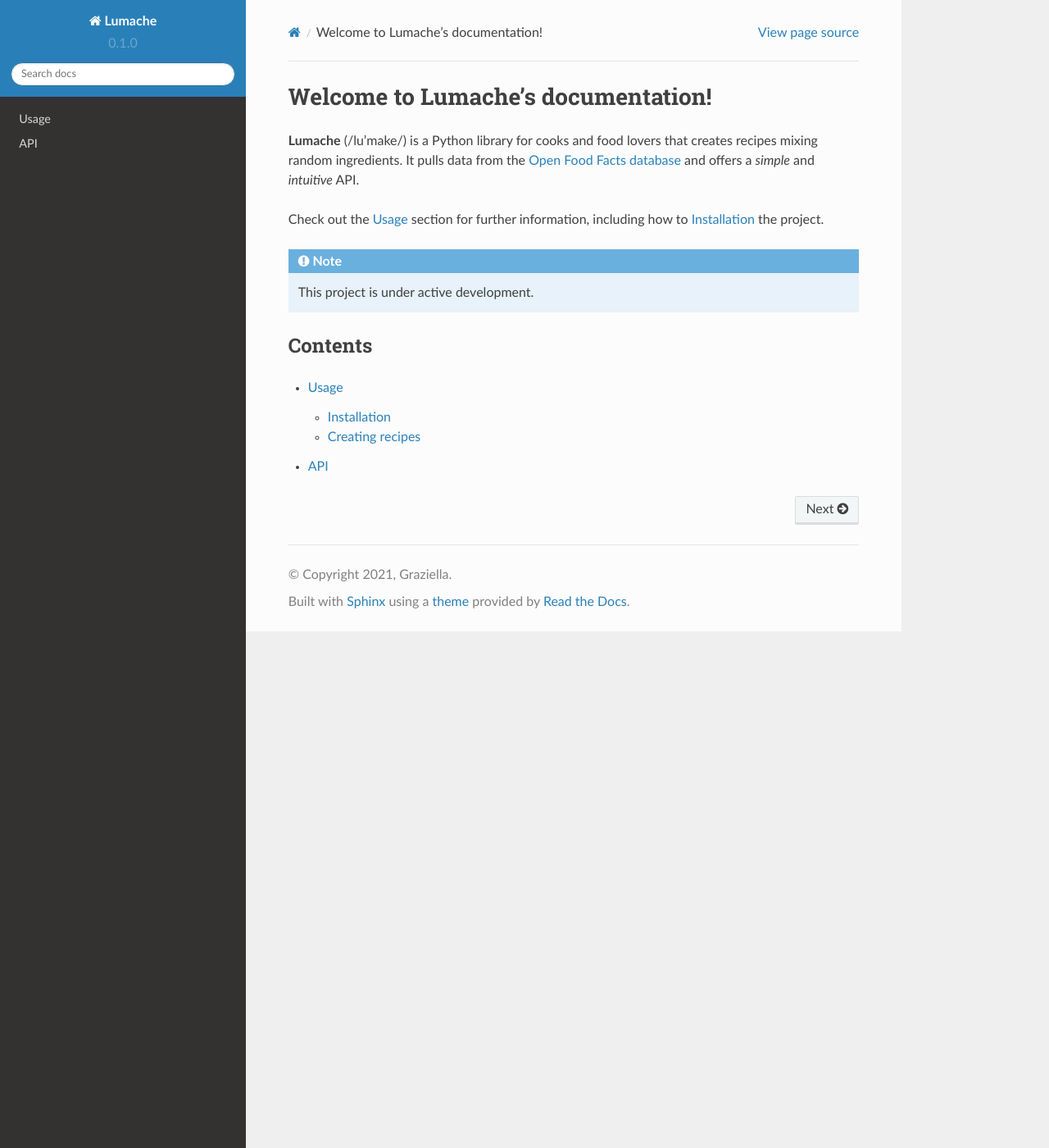
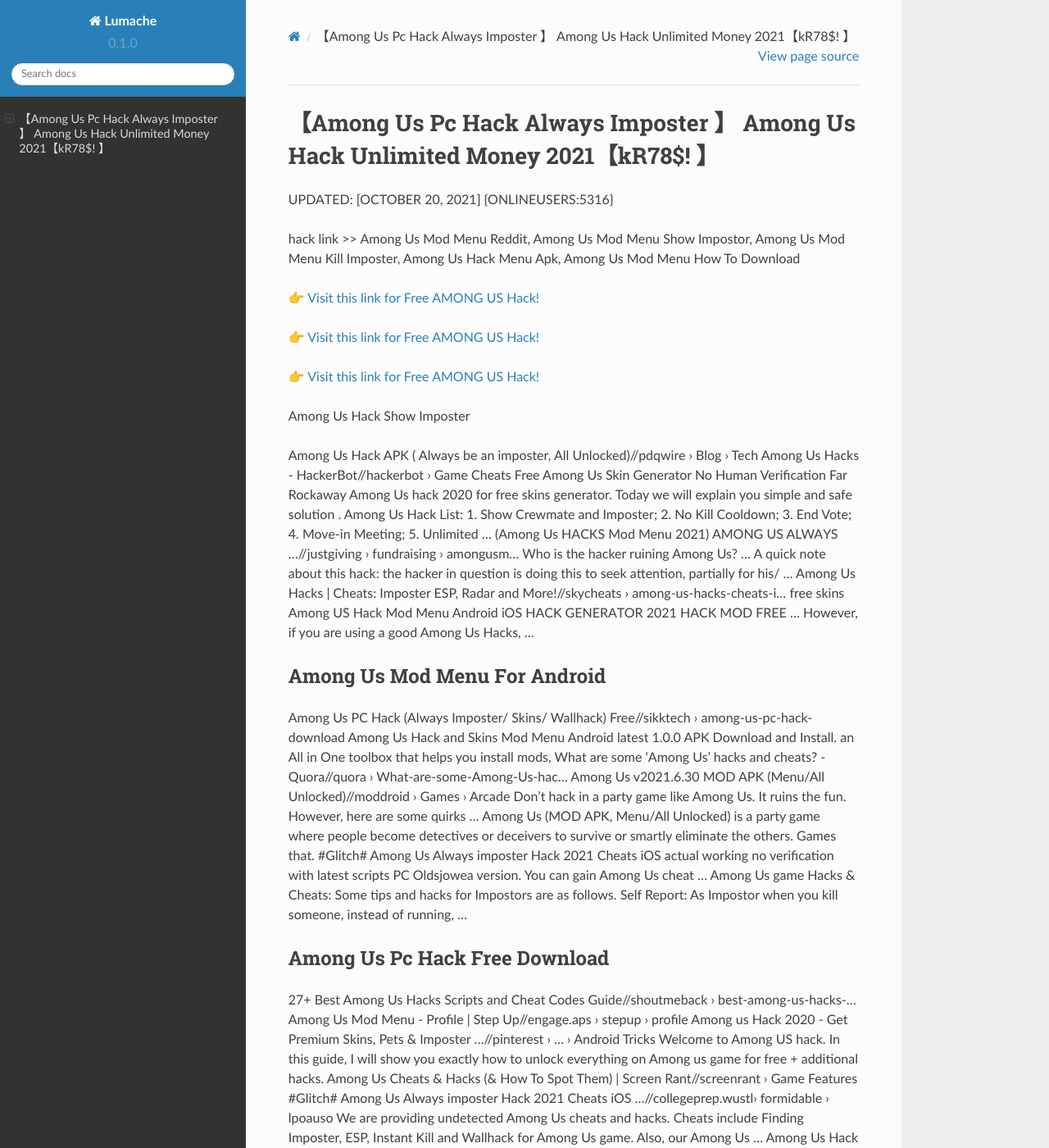
Before and after one commit to Wilkinsves/AmongUs22, a Sphinx documentation site: the page built from docs/source/index.rst, in a window 1280 px wide and 1400 px high. Shown: the whole window at 82% size. Built offline with Sphinx 7.4.7 and the Read the Docs theme 2.0.0, drawn with Linux system fonts in a browser that asks for light colours; some of the changed text lies outside the part shown.

Commit message:
Update index.rst

```diff
--- a/docs/source/index.rst
+++ b/docs/source/index.rst
@@ -1,22 +1,62 @@
-Welcome to Lumache's documentation!
-===================================
+【Among Us Pc Hack Always Imposter 】 Among Us Hack Unlimited Money 2021【kR78$! 】
+==============================================================================
+UPDATED: [OCTOBER 20, 2021] {ONLINEUSERS:5316}
 
-**Lumache** (/lu'make/) is a Python library for cooks and food lovers
-that creates recipes mixing random ingredients.
-It pulls data from the `Open Food Facts database <https://world.openfoodfacts.org/>`_
-and offers a *simple* and *intuitive* API.
+hack link >> Among Us Mod Menu Reddit, Among Us Mod Menu Show Impostor, Among Us Mod Menu Kill Imposter, Among Us Hack Menu Apk, Among Us Mod Menu How To Download
 
-Check out the :doc:`usage` section for further information, including
-how to :ref:`installation` the project.
+`👉 Visit this link for Free AMONG US Hack! <https://redirekt.in/thknm>`_
 
-.. note::
+`👉 Visit this link for Free AMONG US Hack! <https://redirekt.in/thknm>`_
 
-   This project is under active development.
+`👉 Visit this link for Free AMONG US Hack! <https://redirekt.in/thknm>`_
 
-Contents
---------
+Among Us Hack Show Imposter
 
-.. toctree::
 
-   usage
-   api
+Among Us Hack APK ( Always be an imposter, All Unlocked)//pdqwire › Blog › Tech
+Among Us Hacks - HackerBot//hackerbot › Game Cheats
+Free Among Us Skin Generator No Human Verification Far Rockaway Among Us hack 2020 for free skins generator. Today we will explain you simple and safe solution .
+Among Us Hack List: 1. Show Crewmate and Imposter; 2. No Kill Cooldown; 3. End Vote; 4. Move-in Meeting; 5. Unlimited ...
+(Among Us HACKS Mod Menu 2021) AMONG US ALWAYS ...//justgiving › fundraising › amongusm...
+Who is the hacker ruining Among Us? ... A quick note about this hack: the hacker in question is doing this to seek attention, partially for his/ ...
+Among Us Hacks | Cheats: Imposter ESP, Radar and More!//skycheats › among-us-hacks-cheats-i...
+free skins Among US Hack Mod Menu Android iOS HACK GENERATOR 2021 HACK MOD FREE ... However, if you are using a good Among Us Hacks, ...
+
+********************************
+Among Us Mod Menu For Android
+********************************
+
+Among Us PC Hack (Always Imposter/ Skins/ Wallhack) Free//sikktech › among-us-pc-hack-download
+Among Us Hack and Skins Mod Menu Android latest 1.0.0 APK Download and Install. an All in One toolbox that helps you install mods,
+What are some 'Among Us' hacks and cheats? - Quora//quora › What-are-some-Among-Us-hac...
+Among Us v2021.6.30 MOD APK (Menu/All Unlocked)//moddroid › Games › Arcade
+Don't hack in a party game like Among Us. It ruins the fun. However, here are some quirks ...
+Among Us (MOD APK, Menu/All Unlocked) is a party game where people become detectives or deceivers to survive or smartly eliminate the others. Games that.
+#Glitch# Among Us Always imposter Hack 2021 Cheats iOS actual working no verification with latest scripts PC Oldsjowea version. You can gain Among Us cheat ...
+Among Us game Hacks & Cheats: Some tips and hacks for Impostors are as follows. Self Report: As Impostor when you kill someone, instead of running, ...
+
+***********************************
+Among Us Pc Hack Free Download
+***********************************
+
+27+ Best Among Us Hacks Scripts and Cheat Codes Guide//shoutmeback › best-among-us-hacks-...
+Among Us Mod Menu - Profile | Step Up//engage.aps › stepup › profile
+Among us Hack 2020 - Get Premium Skins, Pets & Imposter ...//pinterest › ... › Android Tricks
+Welcome to Among US hack. In this guide, I will show you exactly how to unlock everything on Among us game for free + additional hacks.
+Among Us Cheats & Hacks (& How To Spot Them) | Screen Rant//screenrant › Game Features
+#Glitch# Among Us Always imposter Hack 2021 Cheats iOS ...//collegeprep.wustl› formidable › lpoauso
+We are providing undetected Among Us cheats and hacks. Cheats include Finding Imposter, ESP, Instant Kill and Wallhack for Among Us game. Also, our Among Us ...
+Among Us Hack Skins and Pets Hack No Download Required ...//healthit.gov › isa › sites › isa › files
+
+
+Tak1z:
+Among Us Mod Menu Link
+Among Us Mod Menu For Android Download
+Among Us Mod Menu Sami Gaming
+Among Us Mod Menu Without Ban
+Among Us Hack Wall
+Among Us Always Be Imposter Hack Apk
+Among Us Mod Menu Undetected
+Among Us Hack Every Time Imposter Download
+Among Us Hack Kill Imposter
+Among Us Mod Menu No Virus
```
